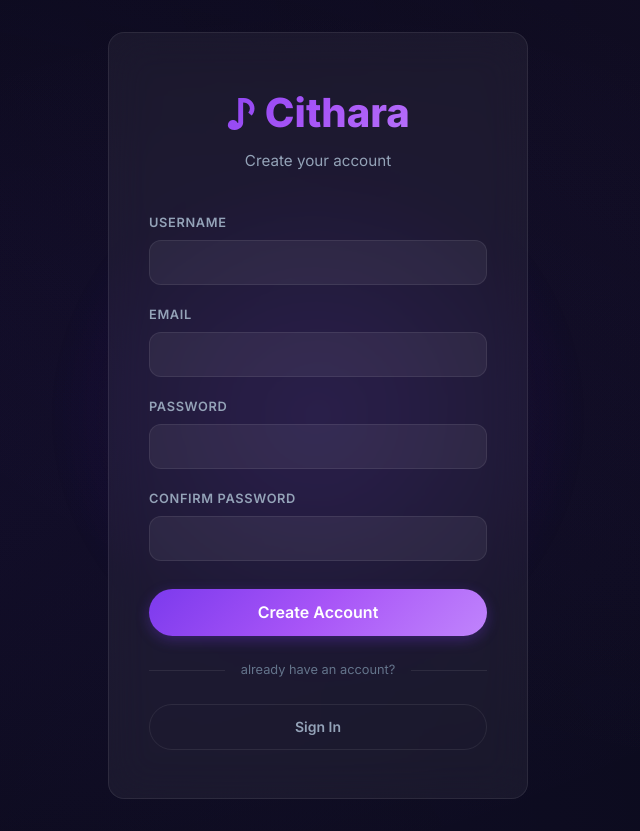
After one commit to PhruekCh/Cithara, a Django app: page /register/ in a window 1280 px wide. The commit adds this page. Shown: the whole page, without its empty margins (322-962 px from the left). Run offline with Django 5.2, Linux system fonts and the light colour scheme.

Commit message:
feat: add register button and page

```diff
--- a/cithara/urls.py
+++ b/cithara/urls.py
@@ -21,6 +21,7 @@ from domain.views.frontend_views import (
     home_redirect,
     login_view,
     logout_view,
+    register_view,
     library_view,
     studio_view,
     song_detail_view,
@@ -40,6 +41,7 @@ urlpatterns = [
     path('', home_redirect, name='home'),
     path('login/', login_view, name='login'),
     path('logout/', logout_view, name='logout'),
+    path('register/', register_view, name='register'),
     path('library/', library_view, name='library'),
     path('studio/', studio_view, name='studio'),
     path('song/<int:song_id>/', song_detail_view, name='song-detail'),
--- /dev/null
+++ b/domain/templates/domain/register.html
@@ -0,0 +1,67 @@
+{% load static %}
+<!DOCTYPE html>
+<html lang="en">
+<head>
+  <meta charset="UTF-8">
+  <meta name="viewport" content="width=device-width, initial-scale=1.0">
+  <meta name="description" content="Create your Cithara account.">
+  <title>Register — Cithara</title>
+  <link rel="stylesheet" href="{% static 'domain/css/styles.css' %}">
+</head>
+<body>
+  <div id="toast-container" class="toast-container"></div>
+
+  <div class="login-page">
+    <div class="card login-card">
+
+      <div class="login-card__logo">♪ Cithara</div>
+      <p class="login-card__tagline">Create your account</p>
+
+      <form class="login-form" id="reg-form" method="post" action="/register/">
+        {% csrf_token %}
+
+        <div class="form-group">
+          <label for="reg-username">Username</label>
+          <input type="text" name="username" id="reg-username" required
+                 autocomplete="username" inputmode="text"
+                 onkeydown="if(event.key==='Enter'){document.getElementById('reg-form').submit();}">
+        </div>
+
+        <div class="form-group">
+          <label for="reg-email">Email</label>
+          <input type="email" name="email" id="reg-email" required
+                 autocomplete="email" inputmode="email"
+                 onkeydown="if(event.key==='Enter'){document.getElementById('reg-form').submit();}">
+        </div>
+
+        <div class="form-group">
+          <label for="reg-password1">Password</label>
+          <input type="password" name="password1" id="reg-password1" required
+                 autocomplete="new-password"
+                 onkeydown="if(event.key==='Enter'){document.getElementById('reg-form').submit();}">
+        </div>
+
+        <div class="form-group">
+          <label for="reg-password2">Confirm Password</label>
+          <input type="password" name="password2" id="reg-password2" required
+                 autocomplete="new-password"
+                 onkeydown="if(event.key==='Enter'){document.getElementById('reg-form').submit();}">
+        </div>
+
+        {% if error %}
+        <p style="color: var(--error); font-size: 0.85rem; margin-bottom: 0.75rem;">{{ error }}</p>
+        {% endif %}
+
+        <input type="submit" class="btn btn--primary btn--lg" value="Create Account"
+               style="width:100%; border:none; cursor:pointer;">
+      </form>
+
+      <div class="login-card__divider">already have an account?</div>
+      <a href="/login/" class="btn btn--ghost" style="width:100%; justify-content:center;">Sign In</a>
+
+    </div>
+  </div>
+
+  <script src="{% static 'domain/js/app.js' %}"></script>
+</body>
+</html>
--- a/domain/views/frontend_views.py
+++ b/domain/views/frontend_views.py
@@ -7,6 +7,7 @@ has a Creator + Library record (auto-created on first visit).
 
 from django.contrib.auth import authenticate, login, logout
 from django.contrib.auth.decorators import login_required
+from django.contrib.auth.models import User
 from django.shortcuts import render, redirect, get_object_or_404
 
 from domain.models import Creator, Library, Song
@@ -33,6 +34,38 @@ def _ensure_creator_and_library(user):
 
 
 # ─── Pages ────────────────────────────────────────────────────────
+
+def register_view(request):
+    """Register a new account using username + email + password."""
+    if request.user.is_authenticated:
+        return redirect('/library/')
+
+    error = None
+    if request.method == 'POST':
+        username  = request.POST.get('username', '').strip()
+        email     = request.POST.get('email', '').strip()
+        password1 = request.POST.get('password1', '')
+        password2 = request.POST.get('password2', '')
+
+        if not username or not email or not password1:
+            error = 'All fields are required.'
+        elif password1 != password2:
+            error = 'Passwords do not match.'
+        elif User.objects.filter(username=username).exists():
+            error = f'Username "{username}" is already taken.'
+        elif User.objects.filter(email=email).exists():
+            error = 'An account with that email already exists.'
+        else:
+            user = User.objects.create_user(
+                username=username,
+                email=email,
+                password=password1,
+            )
+            login(request, user)
+            return redirect('/library/')
+
+    return render(request, 'domain/register.html', {'error': error})
+
 
 def login_view(request):
     """Render login page; handle fallback form POST."""
```
Also changed, not shown: cithara/settings.py (+9 -1 lines), domain/templates/domain/login.html (+12 -4 lines).
